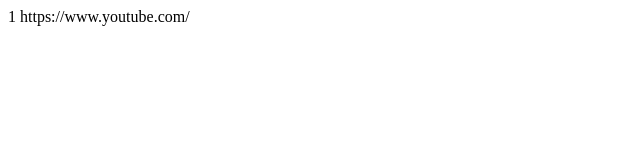
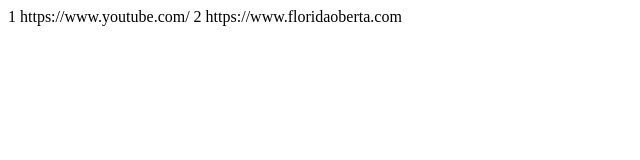
Before and after one commit to riluas/3.4, a plain HTML site: page index.html in a window 1280 px wide. Shown: the whole page, without its empty margins (0-640 px from the left). Drawn offline with Linux system fonts and the light colour scheme.

Commit message:
añadido link florida oberta

```diff
--- a/index.html
+++ b/index.html
@@ -7,5 +7,8 @@
   <body>
     1
     https://www.youtube.com/
+
+    2
+    https://www.floridaoberta.com
   </body>
 </html>
```
